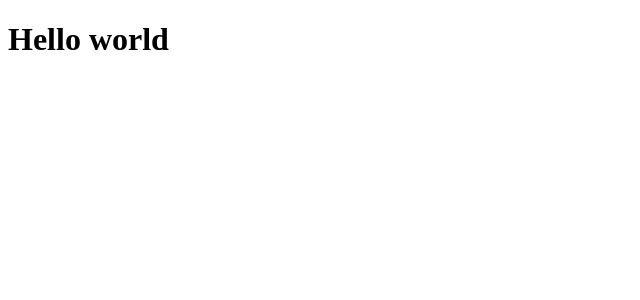
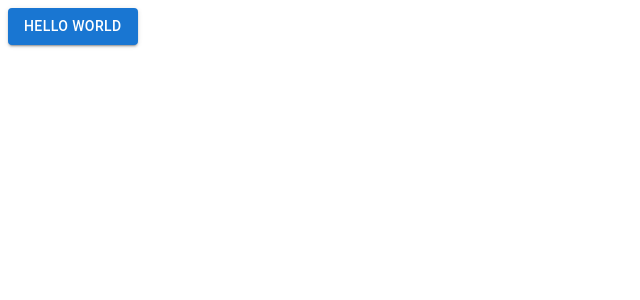
Before and after one commit to stente3/DailyDriveDiary, a React (Vite) app: page / in a window 1280 px wide. Shown: the top 300 px of the page, without its empty margins (0-640 px from the left). Built offline with nearby package versions, Linux system fonts and the light colour scheme.

Commit message:
Nuevo paquete fue agregado El paquete de 'material ui' fue agregado, además dentro del proyecto se añadio un pequeño ejemplo de uso

```diff
--- a/package.json
+++ b/package.json
@@ -10,6 +10,9 @@
     "preview": "vite preview"
   },
   "dependencies": {
+    "@emotion/react": "^11.11.1",
+    "@emotion/styled": "^11.11.0",
+    "@mui/material": "^5.14.13",
     "react": "^18.2.0",
     "react-dom": "^18.2.0"
   },
--- a/src/layout/Home/index.jsx
+++ b/src/layout/Home/index.jsx
@@ -1,7 +1,9 @@
+import Button from '@mui/material/Button'
+
 const Home = () => {
   return (
     <>
-      <h1>Hello world</h1>
+      <Button variant='contained'>Hello world</Button>
     </>
   )
 }
```
Also changed, not shown: 1 other file (tests, documents, lock files or other folders).
